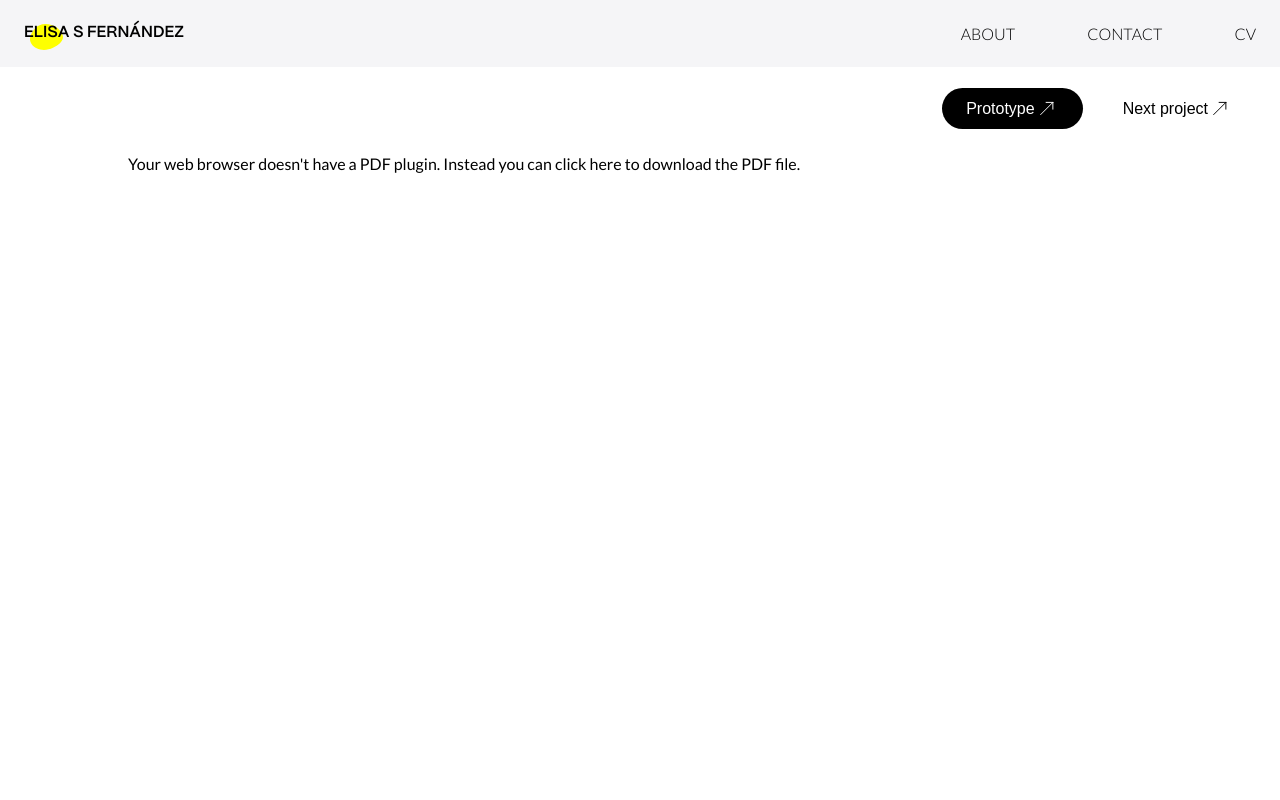
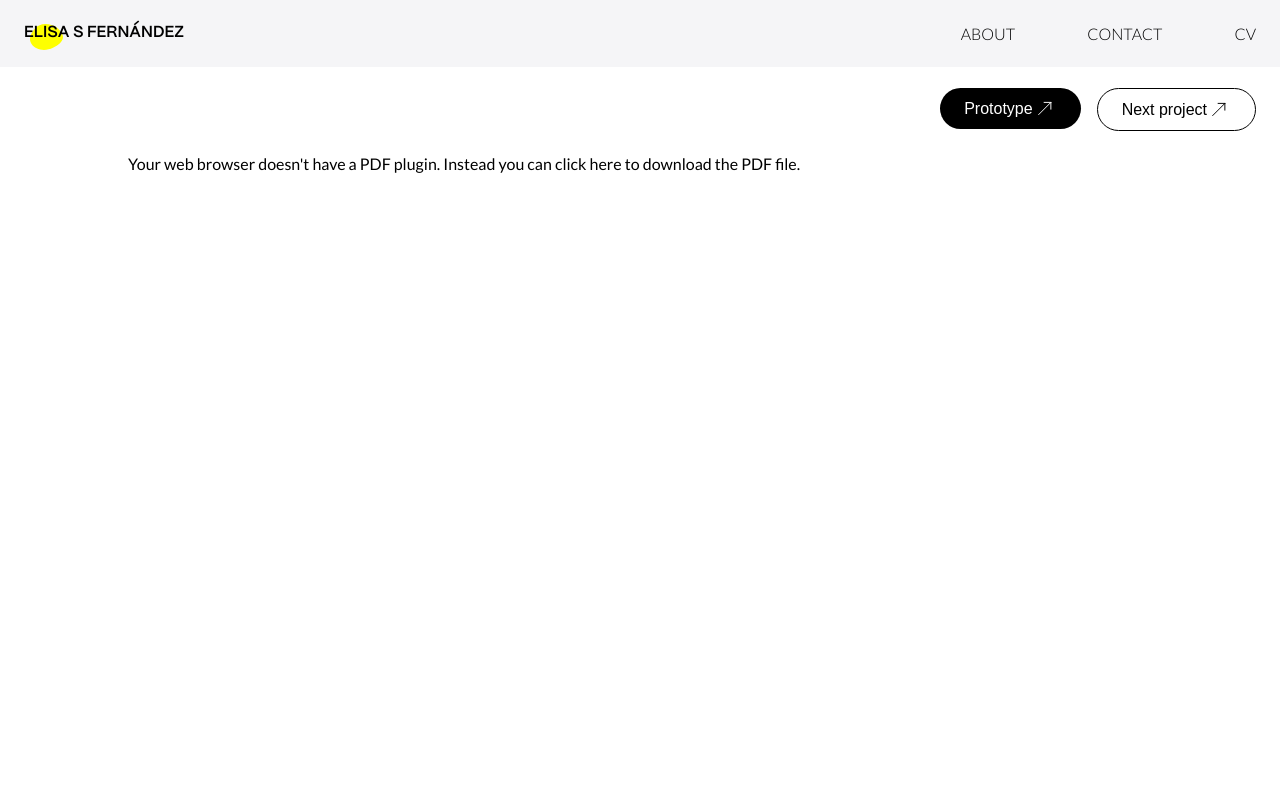
Before and after one commit to gabaldon/elisasfernandez, a Nuxt app: page /topchoice in a window 1280 px wide. Shown: the top 800 px of the page. Built offline with nearby package versions, Linux system fonts and the light colour scheme.

Commit message:
feat: add border button type

```diff
--- a/components/BlaBlaCard.vue
+++ b/components/BlaBlaCard.vue
@@ -12,7 +12,7 @@
           <CustomButton :type="'primary'">{{ $t('prototype') }}</CustomButton>
         </NuxtLink>
         <NuxtLink v-if="isDesktop" to="/blablacar">
-          <CustomButton type="secondary">{{ $t('case-study') }}</CustomButton>
+          <CustomButton type="with-border">{{ $t('case-study') }}</CustomButton>
         </NuxtLink>
         <a
           v-else
--- a/components/CaseStudy.vue
+++ b/components/CaseStudy.vue
@@ -5,7 +5,7 @@
         <CustomButton type="primary">{{ $t('prototype') }}</CustomButton>
       </NuxtLink>
       <NuxtLink :to="nextProjectUrl">
-        <CustomButton type="secondary">{{ $t('next-project') }}</CustomButton>
+        <CustomButton type="with-border">{{ $t('next-project') }}</CustomButton>
       </NuxtLink>
     </div>
     <object class="pdf" :data="pdfUrl" type="application/pdf">
--- a/components/CustomButton.vue
+++ b/components/CustomButton.vue
@@ -28,7 +28,7 @@ defineProps({
     type: String,
     default: 'default',
     validator(value) {
-      return ['primary', 'secondary', 'disable'].includes(value)
+      return ['primary', 'secondary', 'with-border', 'disable'].includes(value)
     },
   },
 })
@@ -75,6 +75,17 @@ defineProps({
       stroke: $black;
     }
   }
+  &.with-border {
+    color: $black;
+    -webkit-transition: all 3ms linear;
+    -ms-transition: all 3ms linear;
+    transition: all 3ms linear;
+    background-color: $white;
+    border: 1px solid $black;
+    .arrow {
+      stroke: $black;
+    }
+  }
   &.disable {
     color: $black;
     -webkit-transition: all 3ms linear;
```
